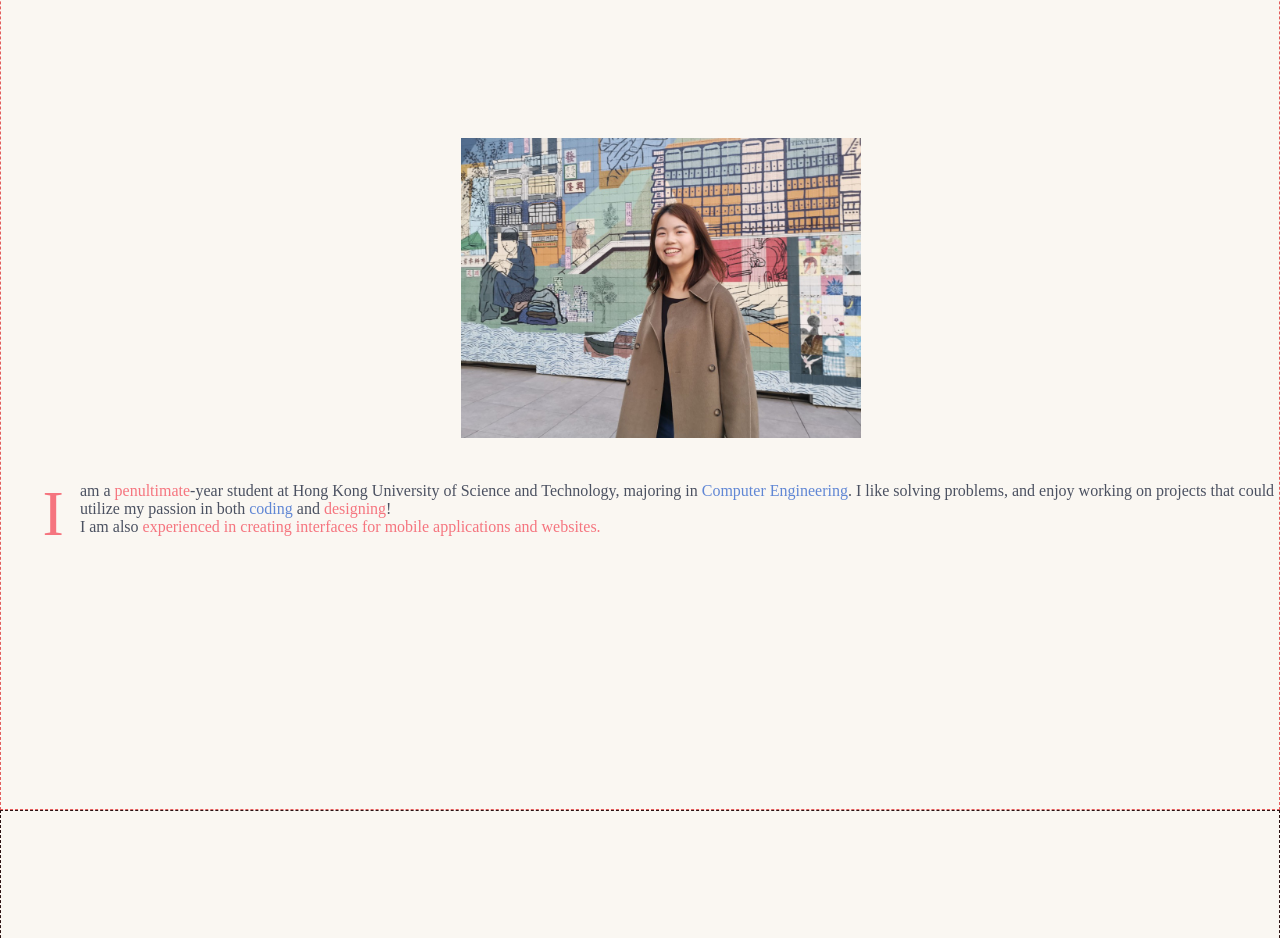
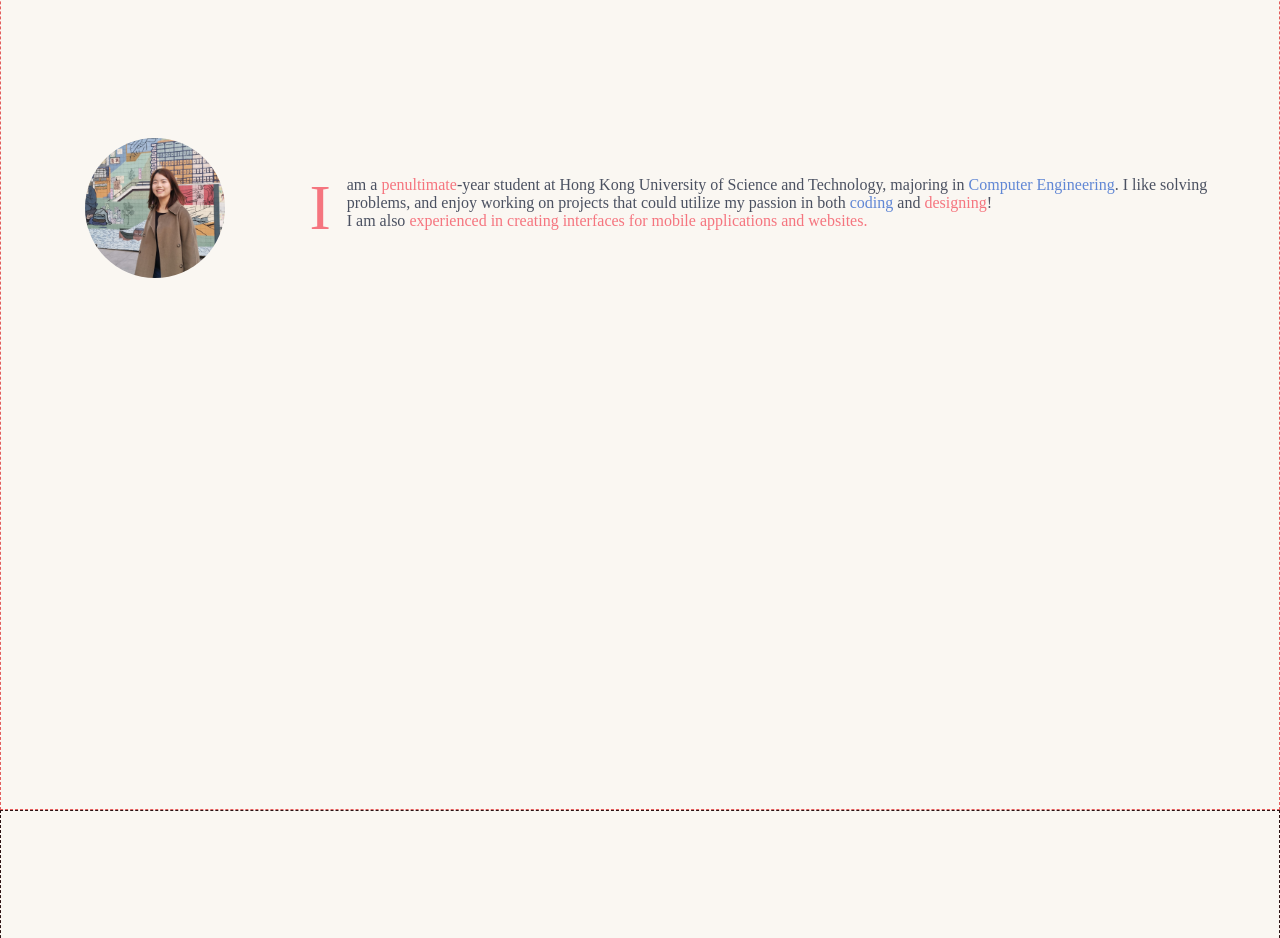
Before and after one commit to edithsyl/edithlsy_web, a website: page index.html in a window 1280 px wide. Shown: the part 1878-2816 px from the top of the page. Drawn offline with nearby package versions, Linux system fonts and the light colour scheme; a web font is replaced by a local one.

Commit message:
cname change

```diff
--- a/app/scss/main_page/_abme_intro.scss
+++ b/app/scss/main_page/_abme_intro.scss
@@ -25,33 +25,30 @@
   }
   &__item2 {
     position: absolute;
+    display: flex;
+    flex-direction: row;
+    justify-content: space-around;
     z-index: 1;
     text-align: center;
-    min-width: u.rem(400);
+    min-width: u.rem(300);
     top: 50%;
     img {
-      margin: auto;
-      width: u.rem(400);
+      width: u.rem(80);
+      height: u.rem(80);
+      object-fit: cover;
+      overflow: hidden;
+      border-radius: 100%;
+      @include u.breakpoint(medium) {
+        width: u.rem(140);
+        height: u.rem(140);
+      }
     }
     p {
-      padding-top: u.rem(40);
+      width: 75%;
       text-align: left;
       margin: auto;
+      margin-left: 0;
+      margin-right: 0;
     }
   }
 }
-
-.round-cropper {
-  width: u.rem(140);
-  height: u.rem(140);
-  object-fit: cover;
-  overflow: hidden;
-  border-radius: 100%;
-  @include u.breakpoint(medium) {
-    width: 40%;
-    height: auto;
-    border-radius: 0%;
-    overflow: visible;
-    object-fit: contain;
-  }
-}
```
Also changed, not shown: dist/style.css, 2 other files.
